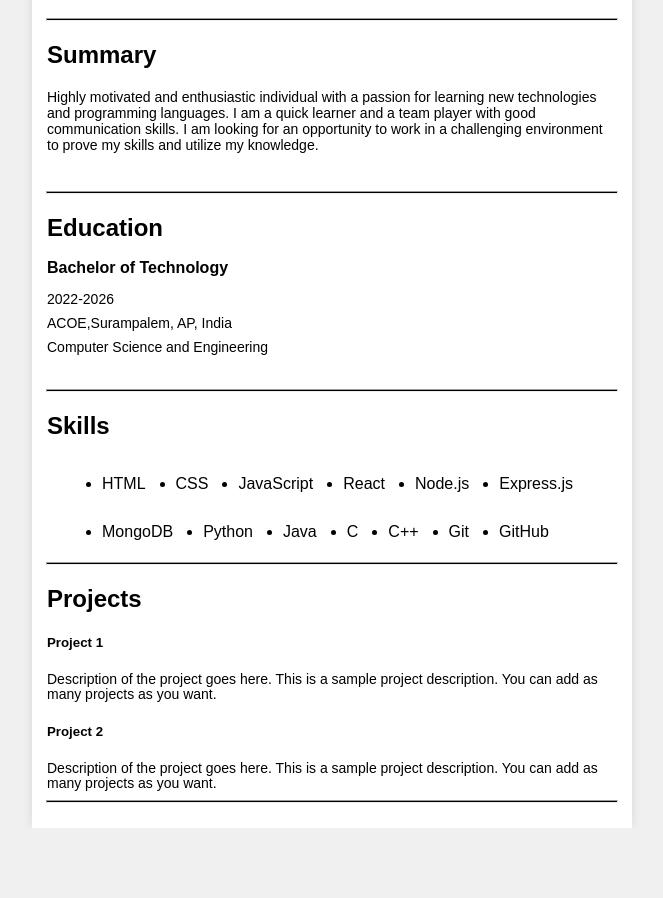
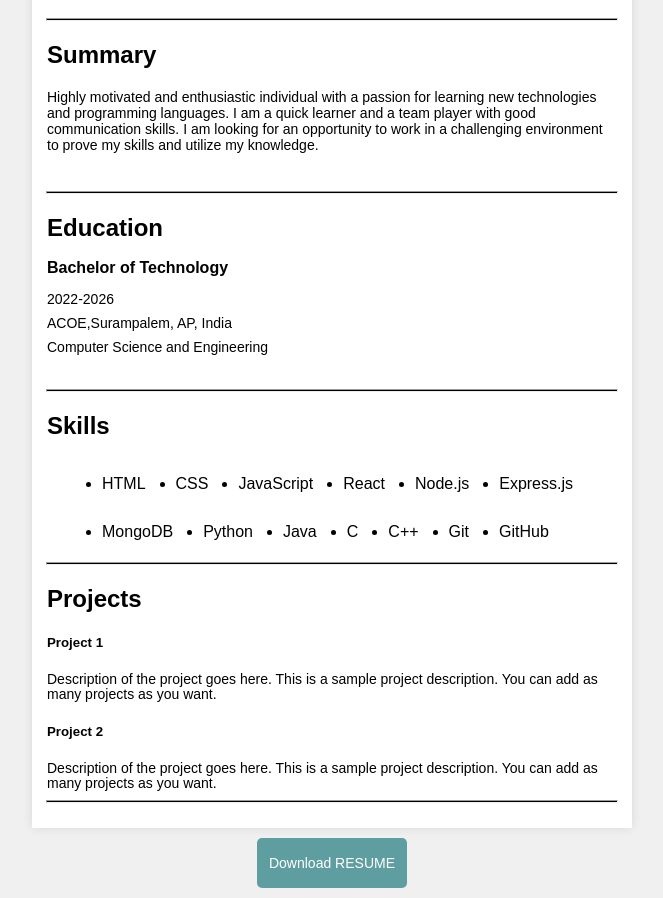
Before and after one commit to Praveen8104/Resume-Builder-Project, a plain HTML site: page Template_1/index.html in a window 1280 px wide. Shown: the part 180-1078 px from the top of the page, without its empty margins (316-979 px from the left). Before the commit the page ends 1008 px from the top, so only its background shows below. Drawn offline with Linux system fonts and the light colour scheme.

Commit message:
Resume Builder

```diff
--- a/Template_1/index.html
+++ b/Template_1/index.html
@@ -23,7 +23,8 @@
         <hr>
         <div class="summary">
             <h2>Summary</h2>
-            <p class="summary_matter">Highly motivated and enthusiastic individual with a passion for learning new technologies and programming
+            <p class="summary_matter">Highly motivated and enthusiastic individual with a passion for learning new
+                technologies and programming
                 languages. I am a quick learner and a team player with good communication skills. I am looking for an
                 opportunity to work in a challenging environment to prove my skills and utilize my knowledge.</p>
         </div>
@@ -63,16 +64,26 @@
             <h2>Projects</h2>
             <div class="project-details">
                 <h5 class="project-title">Project 1</h5>
-                <p class="project-description">Description of the project goes here. This is a sample project description.
+                <p class="project-description">Description of the project goes here. This is a sample project
+                    description.
                     You can add as many projects as you want.</p>
                 <h5 class="project-title">Project 2</h5>
-                <p class="project-description">Description of the project goes here. This is a sample project description.
+                <p class="project-description">Description of the project goes here. This is a sample project
+                    description.
                     You can add as many projects as you want.</p>
             </div>
         </div>
         <hr>
-
-        <script src="./script.js"></script>
+    </div>
+    <center><button id="download">Download RESUME</button></center>
+    <script src="./script.js"></script>
+    <script src="https://cdnjs.cloudflare.com/ajax/libs/html2pdf.js/0.9.2/html2pdf.bundle.min.js"></script>
+    <script>
+        document.getElementById('download').addEventListener('click', () => {
+            const element = document.querySelector('.resume_body');
+            html2pdf().from(element).save();
+        });
+    </script>
 </body>
 
 </html>
--- a/Template_1/style.css
+++ b/Template_1/style.css
@@ -107,3 +107,15 @@ hr{
 .project-details{
     line-height: 15px;
 }
+
+button{
+    width: 150px;
+    height: 50px;
+    background-color: cadetblue;
+    border: none;
+    border-radius: 5px;
+    color: white;
+    font-size: 14px;
+    margin: 10px;
+    cursor: pointer;
+}
```
